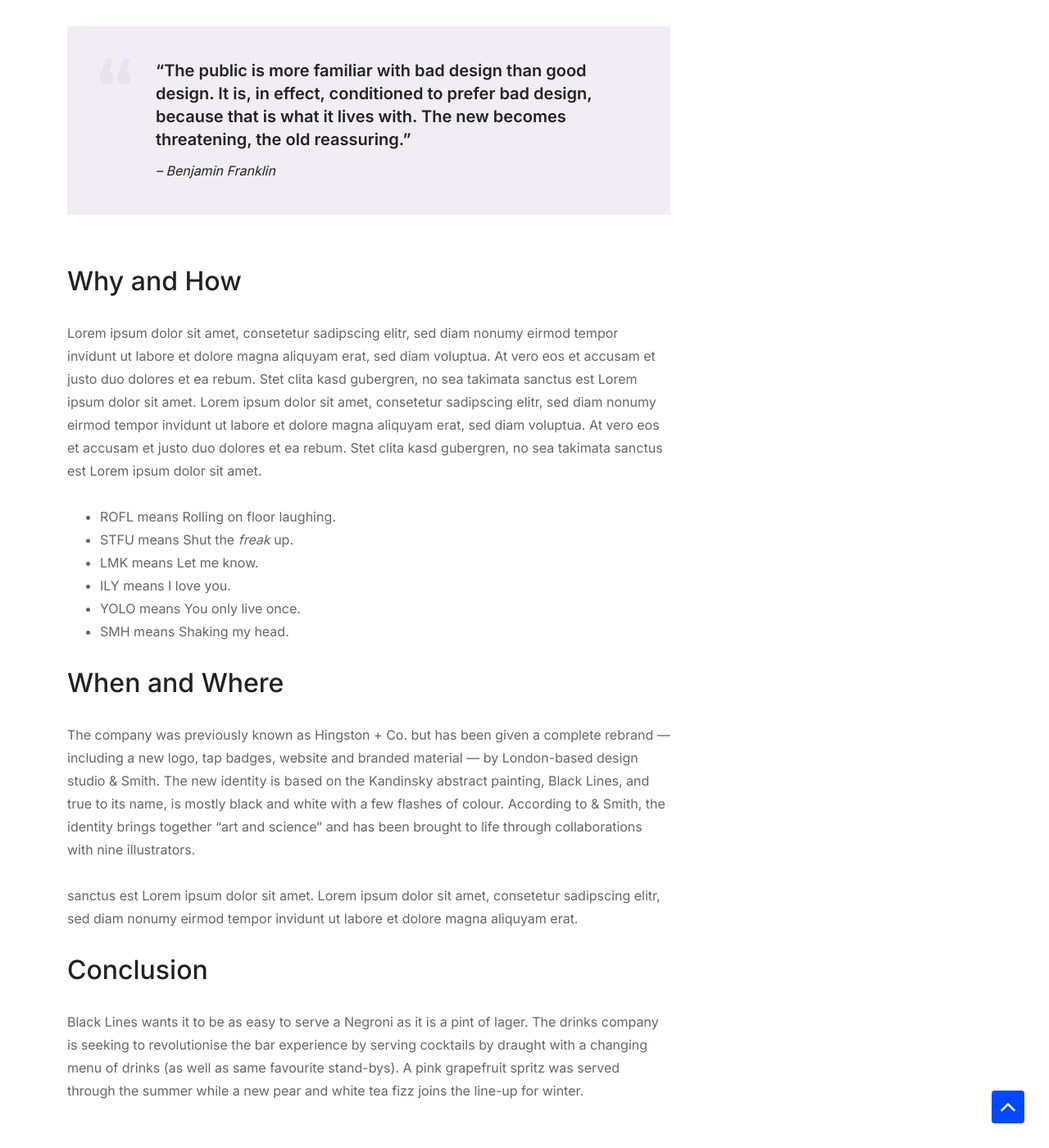
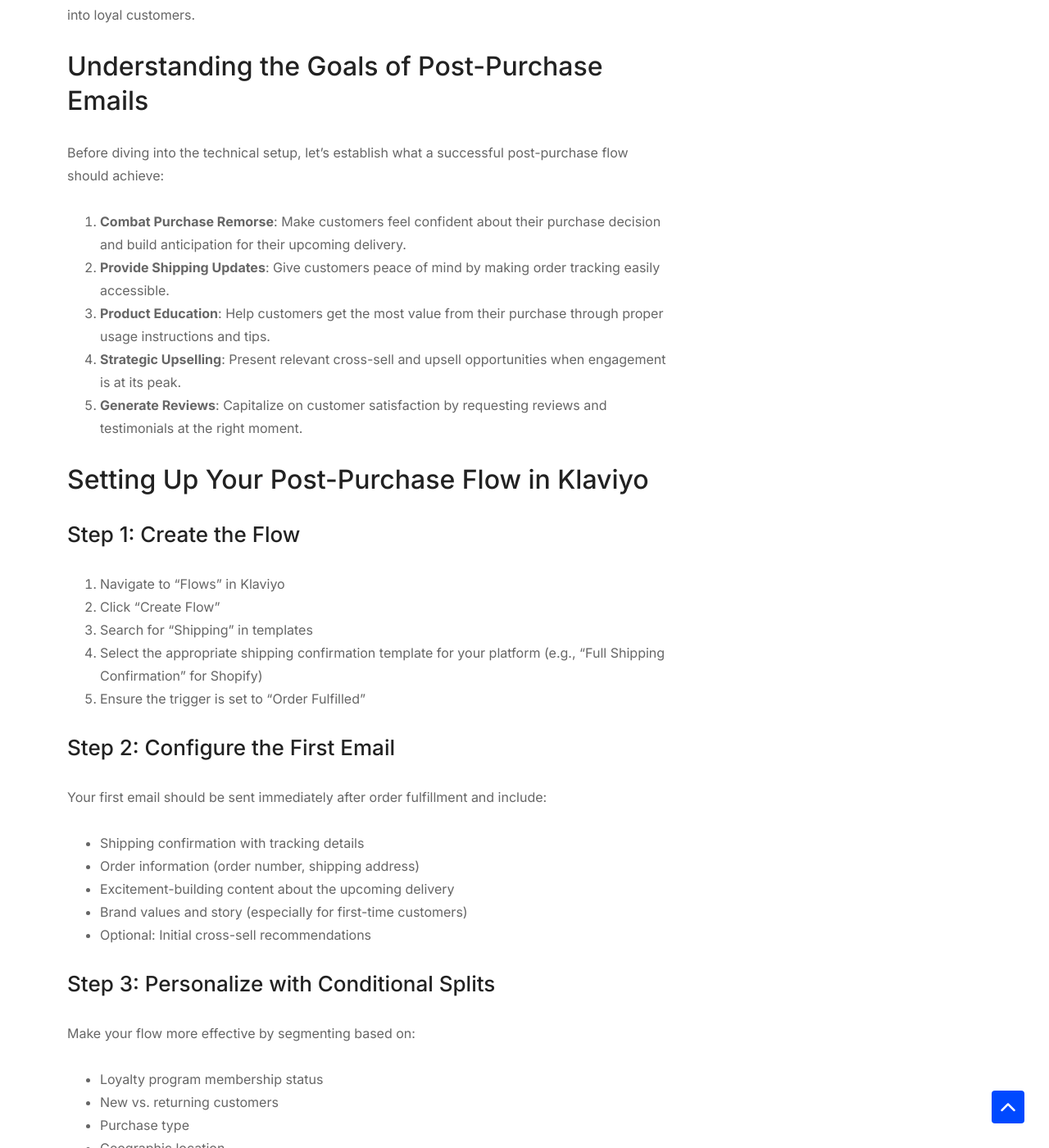
Before and after one commit to swagner2/siweb, a Jekyll site: the page built from _posts/2021-07-13-how-to-become-acreative-designer.md, in a window 1280 px wide and 1400 px high, scrolled down 1389 px. Shown: the whole window at 82% size. Built offline with Jekyll 4.4.1, drawn with Linux system fonts in a browser that asks for light colours; comment, search, counter and statistics services are not loaded; some of the changed text lies outside the part shown.

Commit message:
Update 2021-07-13-how-to-become-acreative-designer.md

```diff
--- a/_posts/2021-07-13-how-to-become-acreative-designer.md
+++ b/_posts/2021-07-13-how-to-become-acreative-designer.md
@@ -1,43 +1,107 @@
 ---
 layout: post
-title: "How to become acreative designer"
-date: 2021-07-13T12:49:27+06:00
+title: How to become acreative designer
+date: 2024-07-13T06:49:27.000Z
 image: assets/img/blog-4.jpeg
-### if need replace preview image for single image add field full_image, ex:
-#full_image: assets/img/works/work4.jpg
 tags:
-- Help
-- Design
+  - Help
+  - Design
 category:
-- Documentation
+  - Documentation
 ---
+# How to Create an Effective Post-Purchase Email Flow in Klaviyo: A Complete Guide
 
-## Introduction
+Did you know that 80% of customers never return after making their first purchase? For e-commerce businesses, customer retention is crucial—and often much more cost-effective than acquisition. A well-crafted post-purchase email flow can be the key to turning one-time buyers into loyal customers.
 
-Lorem ipsum dolor sit amet, consetetur sadipscing elitr, sed diam nonumy eirmod tempor invidunt ut labore et dolore magna aliquyam erat, sed diam voluptua. At vero eos et accusam et justo duo dolores et ea rebum. Stet clita kasd gubergren, no sea takimata sanctus est Lorem ipsum dolor sit amet. Lorem ipsum dolor sit amet, consetetur sadipscing elitr, sed diam nonumy eirmod tempor invidunt ut labore et dolore magna aliquyam erat, sed diam voluptua. At vero eos et accusam et justo duo dolores et ea rebum. Stet clita kasd gubergren, no sea takimata sanctus est Lorem ipsum dolor sit amet.
+## Understanding the Goals of Post-Purchase Emails
 
-Lorem ipsum dolor sit amet, consetetur sadipscing elitr, sed diam nonumy eirmod tempor invidunt ut labore et dolore magna aliquyam erat, sed diam voluptua. At vero eos et accusam et justo duo dolores et ea rebum. Stet clita kasd gubergren, no sea takimata sanctus est Lorem ipsum dolor sit amet. Lorem ipsum dolor sit amet, consetetur sadipscing elitr, sed diam nonumy eirmod tempor invidunt ut labore et dolore magna aliquyam erat, sed diam voluptua. At vero eos et accusam et justo duo dolores et ea rebum. Stet clita kasd gubergren, no sea takimata sanctus est Lorem ipsum dolor sit amet.
+Before diving into the technical setup, let's establish what a successful post-purchase flow should achieve:
 
-> "The public is more familiar with bad design than good design. It is, in effect, conditioned to prefer bad design, because that is what it lives with. The new becomes threatening, the old reassuring."
-> <cite>-- Benjamin Franklin</cite>
+1. **Combat Purchase Remorse**: Make customers feel confident about their purchase decision and build anticipation for their upcoming delivery.
 
-## Why and How
+2. **Provide Shipping Updates**: Give customers peace of mind by making order tracking easily accessible.
 
-Lorem ipsum dolor sit amet, consetetur sadipscing elitr, sed diam nonumy eirmod tempor invidunt ut labore et dolore magna aliquyam erat, sed diam voluptua. At vero eos et accusam et justo duo dolores et ea rebum. Stet clita kasd gubergren, no sea takimata sanctus est Lorem ipsum dolor sit amet. Lorem ipsum dolor sit amet, consetetur sadipscing elitr, sed diam nonumy eirmod tempor invidunt ut labore et dolore magna aliquyam erat, sed diam voluptua. At vero eos et accusam et justo duo dolores et ea rebum. Stet clita kasd gubergren, no sea takimata sanctus est Lorem ipsum dolor sit amet.
+3. **Product Education**: Help customers get the most value from their purchase through proper usage instructions and tips.
 
-- ROFL means Rolling on floor laughing.
-- STFU means Shut the _freak_ up.
-- LMK means Let me know.
-- ILY means I love you.
-- YOLO means You only live once.
-- SMH means Shaking my head.
+4. **Strategic Upselling**: Present relevant cross-sell and upsell opportunities when engagement is at its peak.
 
-## When and Where
+5. **Generate Reviews**: Capitalize on customer satisfaction by requesting reviews and testimonials at the right moment.
 
-The company was previously known as Hingston + Co. but has been given a complete rebrand — including a new logo, tap badges, website and branded material — by London-based design studio & Smith. The new identity is based on the Kandinsky abstract painting, Black Lines, and true to its name, is mostly black and white with a few flashes of colour. According to & Smith, the identity brings together “art and science” and has been brought to life through collaborations with nine illustrators.
+## Setting Up Your Post-Purchase Flow in Klaviyo
 
-sanctus est Lorem ipsum dolor sit amet. Lorem ipsum dolor sit amet, consetetur sadipscing elitr, sed diam nonumy eirmod tempor invidunt ut labore et dolore magna aliquyam erat.
+### Step 1: Create the Flow
+
+1. Navigate to "Flows" in Klaviyo
+2. Click "Create Flow"
+3. Search for "Shipping" in templates
+4. Select the appropriate shipping confirmation template for your platform (e.g., "Full Shipping Confirmation" for Shopify)
+5. Ensure the trigger is set to "Order Fulfilled"
+
+### Step 2: Configure the First Email
+
+Your first email should be sent immediately after order fulfillment and include:
+- Shipping confirmation with tracking details
+- Order information (order number, shipping address)
+- Excitement-building content about the upcoming delivery
+- Brand values and story (especially for first-time customers)
+- Optional: Initial cross-sell recommendations
+
+### Step 3: Personalize with Conditional Splits
+
+Make your flow more effective by segmenting based on:
+- Loyalty program membership status
+- New vs. returning customers
+- Purchase type
+- Geographic location
+
+This allows you to tailor messaging and offers to specific customer segments, increasing engagement and conversion rates.
+
+### Step 4: Add Follow-Up Emails
+
+Structure your subsequent emails with appropriate timing:
+- Email 2: Send 1-2 days after fulfillment
+- Email 3: Time to arrive after product delivery
+
+Content suggestions for follow-up emails:
+- Blog content and educational resources
+- Product usage videos
+- Care instructions
+- Complementary product recommendations
+- Review requests
+
+## Synchronizing with Other Platforms
+
+Coordinate your post-purchase emails with other automated messages from:
+- Review platforms (Okendo, Yotpo)
+- Loyalty programs
+- Subscription services
+- Shopify transactional emails
+
+To prevent email fatigue, ensure proper spacing between messages and maintain consistent branding across all platforms.
+
+## Measuring Success
+
+After running your flow for at least 30 days, analyze these key metrics in Klaviyo's benchmarks:
+- Open rates (aim for 60%+)
+- Click-through rates
+- Conversion rates
+- Revenue per recipient
+- Unsubscribe rates
+
+Compare your performance against your peer group—similar businesses in size, industry, and average order value—for the most relevant insights.
+
+## Best Practices for Success
+
+1. Keep the code elements intact when customizing template emails
+2. Preview and test all emails before activating
+3. Maintain consistent branding across all communications
+4. Regular review and optimization based on performance metrics
+5. Consider your shipping timeline when setting email delays
 
 ## Conclusion
 
-Black Lines wants it to be as easy to serve a Negroni as it is a pint of lager. The drinks company is seeking to revolutionise the bar experience by serving cocktails by draught with a changing menu of drinks (as well as same favourite stand-bys). A pink grapefruit spritz was served through the summer while a new pear and white tea fizz joins the line-up for winter.
+A well-executed post-purchase flow can significantly impact your customer retention rates and lifetime value. By focusing on customer education, engagement, and strategic timing, you can transform this crucial touchpoint into one of your highest-performing automated sequences.
+
+Remember: The time between purchase and delivery is when customer engagement is at its peak. Make the most of this window by providing value, building excitement, and laying the groundwork for long-term customer relationships.
+
+Ready to get started? Log into your Klaviyo account and begin implementing these strategies today. Your future customer retention rates will thank you.
```
